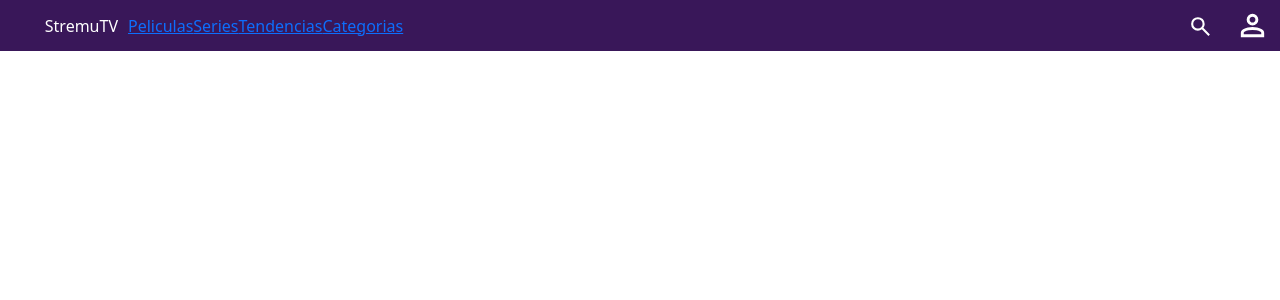
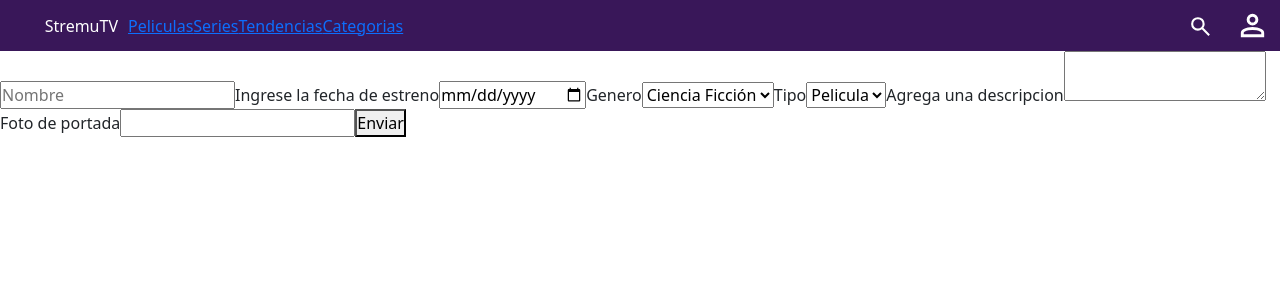
Before and after one commit to elmartuki/StremuTV, a React (Vite) app: page /admin in a window 1280 px wide. Before the commit this address led to /. Shown: the top 300 px of the page. Built offline with nearby package versions, Linux system fonts and the light colour scheme.

Commit message:
feat(crud-peliculas): Hice un formulario basico para agregar las peliculas al crud de peliculas

```diff
--- a/src/pages/AdminPage.jsx
+++ b/src/pages/AdminPage.jsx
@@ -1,93 +1,90 @@
-import React, { useEffect, useState } from "react";
-import Swal from "sweetalert2";
-import TablaAlumnos from "../components/admin/TablaAlumnos.jsx";
-import ModalCrearAlumno from "../components/admin/ModalCrearAlumno.jsx";
+import React, { use, useState } from "react";
+import { guardarEnLocalStorage } from "../utils/localStorage";
 
-import { obtenerAlumnos } from "../services/alumnos.service.js";
-import ModalEditarAlumno from "../components/admin/ModalEditarAlumno.jsx";
 export default function AdminPage() {
-  const [nombreBuscado, setNombreBuscado] = useState("");
-  const [alumnos, setAlumnos] = useState([]);
-  const [showCrear, setShowCrear] = useState(false);
-  const [showEditar, setShowEditar] = useState(false);
-  const [alumnoEditar, setAlumnoEditar] = useState(null);
+  const [nombre, setNombre] = useState("");
+  const [fecha, setFecha] = useState("");
+  const [genero, setGenero] = useState("");
+  const [tipo, setTipo] = useState("");
+  const [descripcion, setDescripcion] = useState("");
+  const [url, setURL] = useState("");
 
-  // cuanto el componente Cargue necesito traer el listado de alumnos del localstorage
-  // y agregarlo a mi estado
-  const fetchAlumnos = () => {
-    const alumnosDB = obtenerAlumnos("alumnos");
-    setAlumnos(alumnosDB);
+  const data = {
+    nombre: nombre,
+    fecha: fecha,
+    genero: genero,
+    tipo: tipo,
+    descripcion: descripcion,
+    url: url,
   };
+  function obtenerDatos(e) {
+    e.preventDefault();
 
-  useEffect(() => {
-    fetchAlumnos();
-  }, []);
-
-  function handleClickBuscar() {
-    Swal.fire({
-      title: "Bien hecho!",
-      text: `Buscando alumno...`,
-      icon: "success",
-    });
+    guardarEnLocalStorage("crudPeliculas",data)
   }
-  function handleClickAgregar() {
-    setShowCrear(true);
-  }
-  const alumnosFiltrados = alumnos.filter((alumno) => {
-    return alumno.nombre.toLowerCase().includes(nombreBuscado.toLowerCase());
-  });
 
   return (
-    <section>
-      <h3 className="text-center">Gestion Alumnos</h3>
-      <div className="d-flex flex-row justify-content-center">
-        <form className="d-flex col-6 m-3" role="search">
-          <input
-            className="form-control"
-            type="search"
-            placeholder="Buscar alumno"
-            value={nombreBuscado}
-            onChange={(event) => setNombreBuscado(event.target.value)}
-          />
-          <button
-            className="btn btn-outline-primary"
-            onClick={handleClickBuscar}
-            type="submit"
-          >
-            <img
-              src="https://img.icons8.com/?size=100&id=p3miLroKw4iR&format=png&color=000000"
-              alt="Buscar"
-              width="25dvh"
-            />
-          </button>
-        </form>
-        <button
-          type="button"
-          onClick={handleClickAgregar}
-          className="btn btn-outline-success m-3"
+    <>
+      <form onSubmit={obtenerDatos}>
+        <input
+          type="text"
+          onChange={(event) => {
+            setNombre(event.target.value);
+          }}
+          value={nombre}
+          placeholder="Nombre"
+        />
+        <label>Ingrese la fecha de estreno</label>
+        <input
+          type="date"
+          onChange={(event) => {
+            setFecha(event.target.value);
+          }}
+          value={fecha}
+          placeholder=""
+        />
+        <label>Genero</label>
+        <select
+          onChange={(event) => {
+            setGenero(event.target.value);
+          }}
+          value={genero}
         >
-          Agregar alumno
-        </button>
-      </div>
-      <TablaAlumnos
-        alumnos={alumnosFiltrados}
-        setShowEditar={setShowEditar}
-        setAlumnoEditar={setAlumnoEditar}
-        fetchAlumnos={fetchAlumnos}
-      ></TablaAlumnos>
-
-      <ModalCrearAlumno
-        showCrear={showCrear}
-        setShowCrear={setShowCrear}
-        fetchAlumnos={fetchAlumnos}
-      />
-
-      <ModalEditarAlumno
-        showEditar={showEditar}
-        setShowEditar={setShowEditar}
-        alumnoEditar={alumnoEditar}
-        setAlumnos={setAlumnos}
-      />
-    </section>
+          <option value="ciencia-ficcion">Ciencia Ficción</option>
+          <option value="Terror">Terror</option>
+          <option value="Aventura">Aventura</option>
+          <option value="Documental">Documental</option>
+          <option value="Drama">Drama</option>
+          <option value="Musical">Musical</option>
+          <option value="Comedia">Comedia</option>
+        </select>
+        <label>Tipo</label>
+        <select
+          onChange={(event) => {
+            setTipo(event.target.value);
+          }}
+          value={tipo}
+        >
+          <option value="Pelicula">Pelicula</option>
+          <option value="Serie">Serie</option>
+        </select>
+        <label>Agrega una descripcion</label>
+        <textarea
+          onChange={(event) => {
+            setDescripcion(event.target.value);
+          }}
+          value={descripcion}
+        ></textarea>
+        <label>Foto de portada</label>
+        <input
+          type="text"
+          onChange={(event) => {
+            setURL(event.target.value);
+          }}
+          value={url}
+        />
+        <button>Enviar</button>
+      </form>
+    </>
   );
 }
--- a/src/routes/AppRouter.jsx
+++ b/src/routes/AppRouter.jsx
@@ -16,9 +16,8 @@ export default function AppRouter() {
         <Route path="/" element={<HomePage />} />
         <Route path="/registro" element={<RegisterPage />} />
         <Route path="/login" element={<LoginPage />} />
-        <Route element={<AdminRoutes />}>
-          <Route path="/admin" element={<AdminPage />}></Route>
-        </Route>
+        <Route path="/admin" element={<AdminPage />}></Route>
+        <Route element={<AdminRoutes />}></Route>
         <Route path="*" element={<Error404Page />} />
       </Routes>
       <Footer />
```
Also changed, not shown: src/constants/crud-peliculas.js (added).
